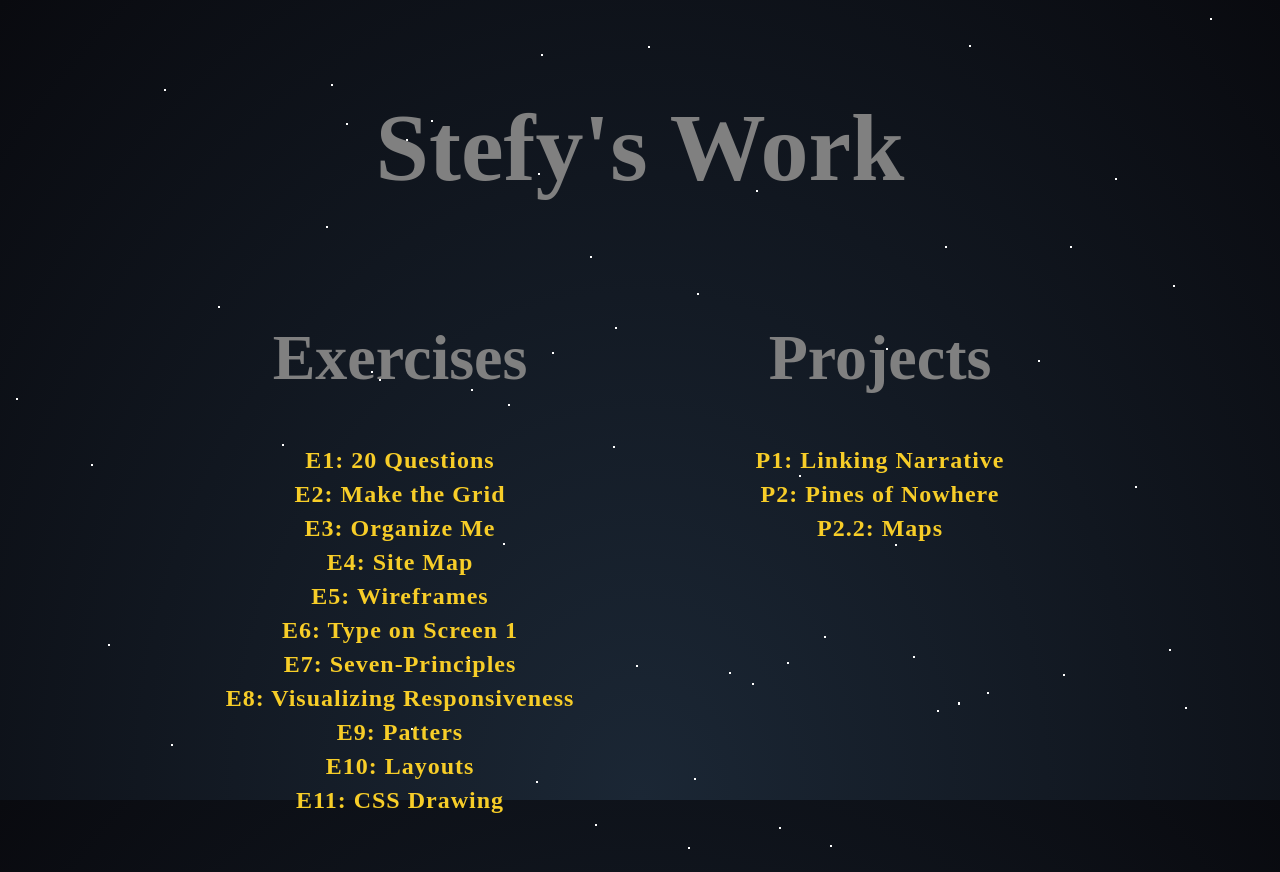
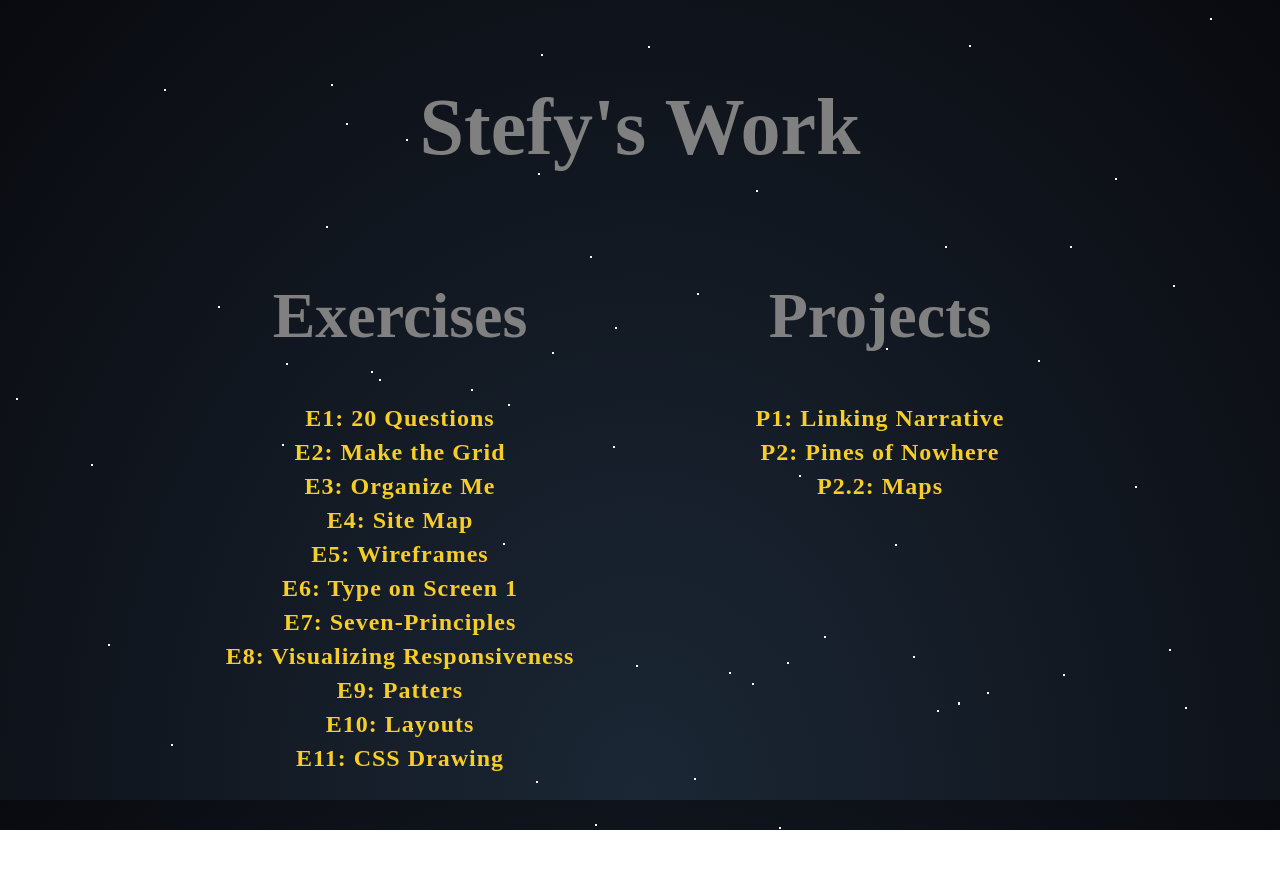
Before and after one commit to sojeda16/avt217_fall20, a plain HTML site: page index.html in a window 1280 px wide. After the commit the page ends 830 px from the top, so only its background shows below. Drawn offline with Linux system fonts and the light colour scheme.

Commit message:
Update main.css
e

```diff
--- a/css/main.css
+++ b/css/main.css
@@ -20,7 +20,7 @@ li {
   margin-bottom: 10px;
   text-align: center;
   letter-spacing: 1px;
-  font-weight: 700;
+  font-weight: 600;
 }
 ul {
   list-style: none;
@@ -78,7 +78,7 @@ main {
 h1{
 
   color: Grey;
-  font-size: 6rem;
+  font-size: 5rem;
   text-align: center;
   font-weight: 700;
 
@@ -89,7 +89,7 @@ h2{
   color: Grey;
   font-size: 4rem;
   text-align: center;
-  font-weight: 700;
+  font-weight: 600;
 
 }
 
```
